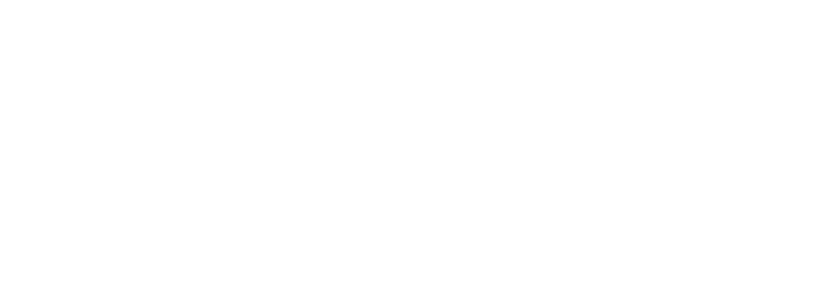
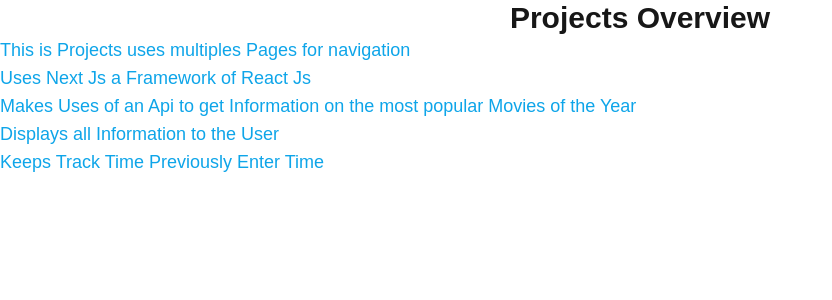
Before and after one commit to Lrid04/ByteJamProject, a Next.js app: page / in a window 1280 px wide. Shown: the top 300 px of the page, without its empty margins (0-832 px from the left). Built offline with nearby package versions, Linux system fonts and the light colour scheme.

Commit message:
add to home page

```diff
--- a/src/app/page.tsx
+++ b/src/app/page.tsx
@@ -2,6 +2,14 @@
 
 export default function Home() {
   return (
-    <p></p>
+    <main>
+      <h1 className="text-3xl font-semibold text-white-900 text-center">Projects Overview</h1>
+      <p className="text-lg text-sky-500">This is Projects uses multiples Pages for navigation</p>
+      <p className="text-lg text-sky-500"> Uses Next Js a Framework of React Js</p>
+      <p className="text-lg text-sky-500"> Makes Uses of an Api to get Information on the most popular Movies of the Year</p>
+      <p className="text-lg text-sky-500">Displays all Information to the User</p>
+      <p className="text-lg text-sky-500">Keeps Track Time Previously Enter Time </p>
+
+    </main>
   )
 }
```
